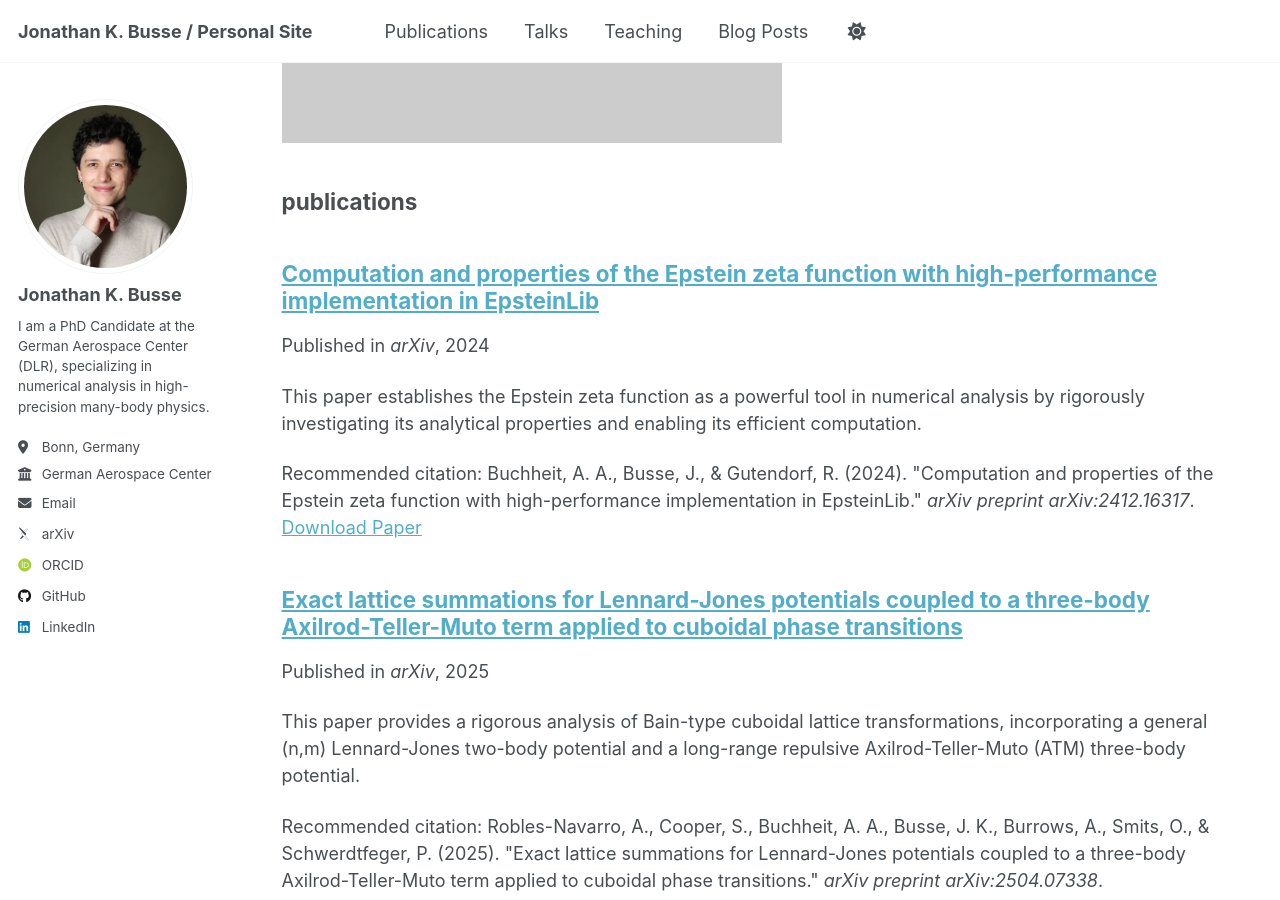
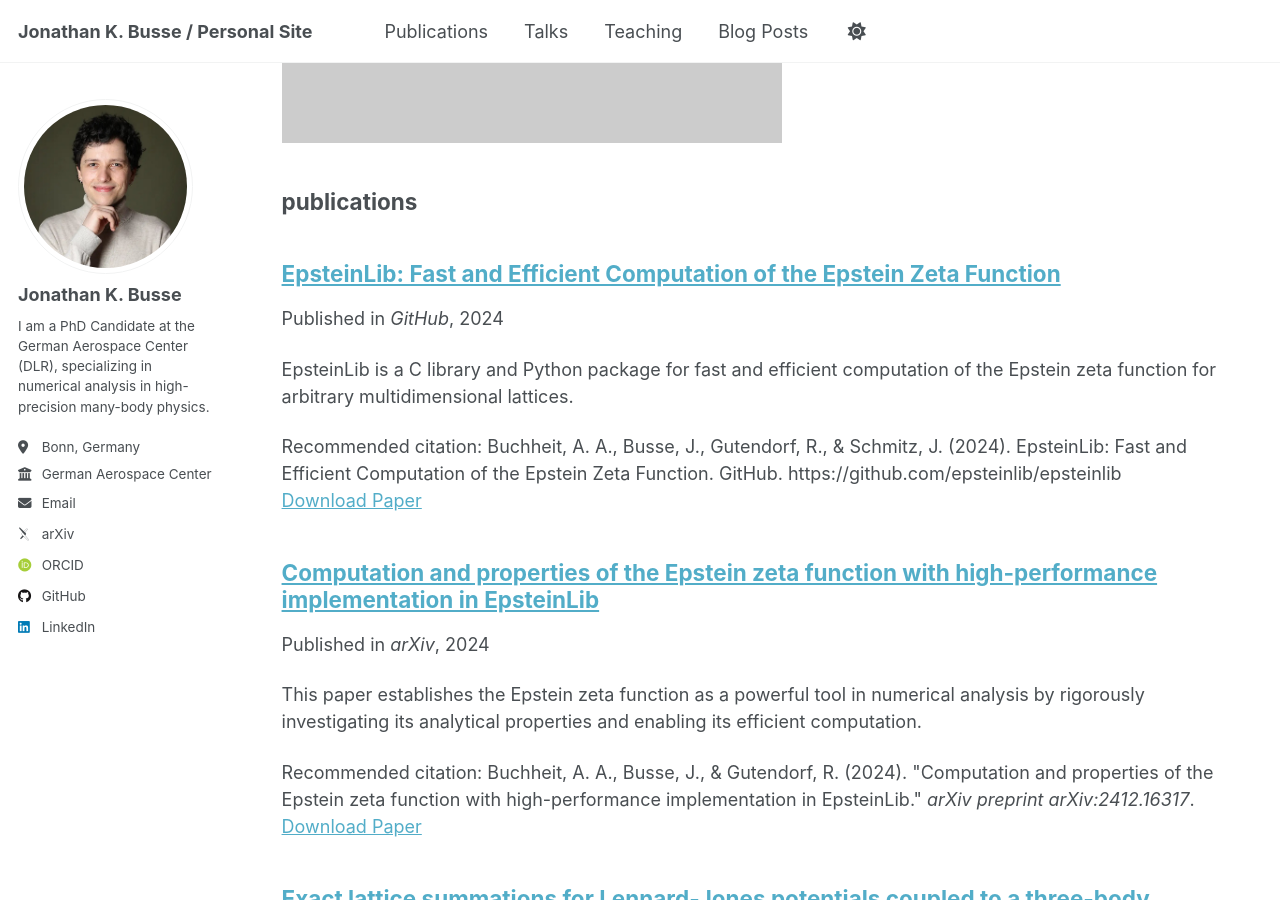
Before and after one commit to JoKaBus/jonathankbusse, a Jekyll site: the page built from _pages/sitemap.md, in a window 1280 px wide and 900 px high, scrolled down 2840 px. Built offline with Jekyll 4.4.1, drawn with Linux system fonts in a browser that asks for light colours; some web fonts are replaced.

Commit message:
Content: EpsteinLib

```diff
--- a/_config.yml
+++ b/_config.yml
@@ -78,6 +78,8 @@ author:
 
 # Publication Category - The following the list of publication categories and their headings
 publication_category:
+  software:
+    title: "Software"
   preprints:
     title: 'Preprints'
   books:
--- /dev/null
+++ b/_publications/2024-06-14-epsteinlib.md
@@ -0,0 +1,27 @@
+---
+title: "EpsteinLib: Fast and Efficient Computation of the Epstein Zeta Function"
+collection: publications
+type: software
+permalink: /publication/2024-06-14-epsteinlib
+excerpt: 'EpsteinLib is a C library and Python package for fast and efficient computation of the Epstein zeta function for arbitrary multidimensional lattices.'
+date: 2024-06-14
+venue: 'GitHub'
+paperurl: 'https://github.com/epsteinlib/epsteinlib'
+citation: 'Buchheit, A. A., Busse, J., Gutendorf, R., & Schmitz, J. (2024). EpsteinLib: Fast and Efficient Computation of the Epstein Zeta Function. GitHub. https://github.com/epsteinlib/epsteinlib'
+---
+
+EpsteinLib is a C library and Python package designed for the fast and efficient computation of the Epstein zeta function for arbitrary multidimensional lattices.
+
+**Key Features:**
+- Efficient computation of the Epstein zeta function over the whole parameter range
+- C library for high-performance calculations
+- Python package (epsteinlib) available via `pip install epsteinlib` for easy integration
+- Supports arbitrary lattices, dimensions, and power-law interactions
+- Implements both standard and regularized Epstein zeta functions
+
+For more information on the properties of the Epstein zeta function and the underlying algorithm, please refer to our preprint: [https://arxiv.org/abs/2412.16317](https://arxiv.org/abs/2412.16317)
+
+**Links:**
+
+- [GitHub Repository](https://github.com/epsteinlib/epsteinlib)
+- [ArXiv Paper](https://arxiv.org/abs/2412.16317)
```
